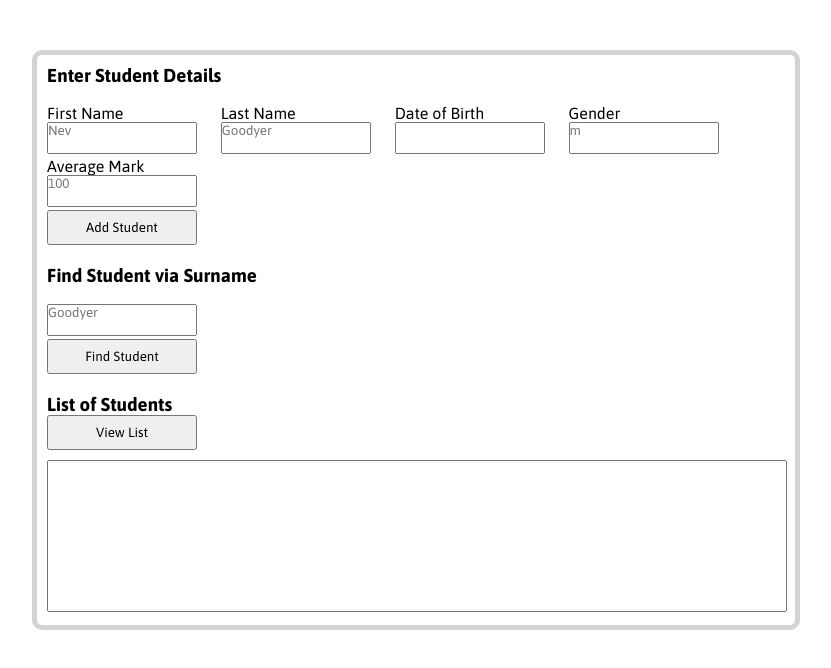
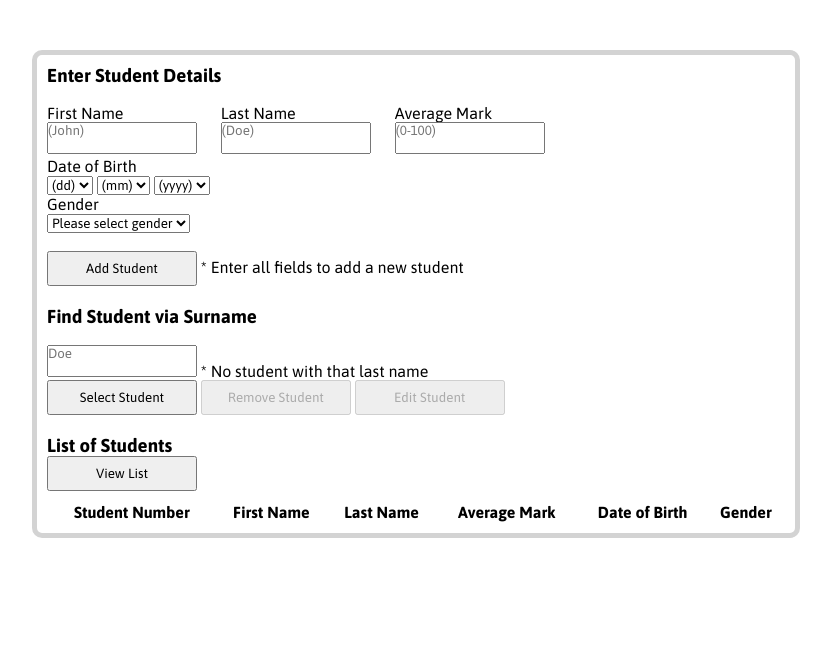
Before and after one commit to Rainh2001/Student-List, a plain HTML site: page index.html in a window 1280 px wide. Shown: the whole page, without its empty margins (224-1055 px from the left). Drawn offline with Linux system fonts and the light colour scheme.

Commit message:
Update index.html

```diff
--- a/index.html
+++ b/index.html
@@ -15,34 +15,52 @@
                     <br />
                     <div class="entry-box">
                         <p>First Name</p>
-                         <textarea id="first-name" placeholder="Nev"></textarea>
+                         <textarea id="first-name" placeholder="(John)"></textarea>
                     </div>
                     <div class="entry-box">
                         <p>Last Name</p>
-                        <textarea id="last-name" placeholder="Goodyer"></textarea>
-                    </div>
-                    <div class="entry-box">
-                        <p>Date of Birth</p>
-                        <textarea id="dob"></textarea>
-                    </div>
-                    <div class="entry-box">
-                        <p>Gender</p>
-                        <textarea id="gender" placeholder="m"></textarea>
+                        <textarea id="last-name" placeholder="(Doe)"></textarea>
                     </div>
                     <div class="entry-box">
                         <p>Average Mark</p>
-                        <textarea id="avg-mark" placeholder="100"></textarea>
+                        <textarea id="avg-mark" placeholder="(0-100)"></textarea>
                     </div>
-
+                    <div id="drop-list-area">
+                        <div class="drop-down">
+                            <p>Date of Birth</p>
+                            <select id="day">
+                                <option value="" disabled selected>(dd)</option>
+                            </select>
+                            <select id="month">
+                                <option value="" disabled selected>(mm)</option>
+                            </select>
+                            <select id="year">
+                                <option value="" disabled selected>(yyyy)</option>
+                            </select>
+                        </div>
+                        <div class="drop-down">
+                            <p>Gender</p>
+                            <select id="gender" placeholder="male">
+                                <option value="" disabled selected>Please select gender</option>
+                                <option value="M">Male</option>
+                                <option value="F">Female</option>
+                                <option value="O">Other</option>
+                            </select>
+                        </div>
+                    </div>
                     <br />
                     <button class="btn" type="button" onclick="addStudent()">Add Student</button>
+                    <span id="required">* Enter all fields to add a new student</span>
 
                     <div id="query-section">
                         <h3>Find Student via Surname</h3>
                         <br />
-                        <textarea id="query" placeholder="Goodyer"></textarea>
+                        <textarea id="query" placeholder="Doe"></textarea>
+                        <span id="not-found">* No student with that last name</span>
                         <br />
-                        <button onclick="findStudent()" class="btn" type="button">Find Student</button>
+                        <button onclick="selectStudent()" class="btn" type="button" id="select">Select Student</button>
+                        <button onclick="removeStudent()" class="btn" type="button" id="remove" disabled>Remove Student</button>
+                        <button onclick="editStudent()" class="btn" type="button" id="edit" disabled>Edit Student</button>
                     </div>
 
                 </div>
@@ -50,7 +68,16 @@
                 <div id="student-info">
                     <h3>List of Students</h3>
                     <button class="btn" type="button" onclick="printStudents()">View List</button>
-                    <textarea id="student-list" rows="10"></textarea>
+                    <table id="student-list">
+                        <tr>
+                            <th>Student Number</th>
+                            <th>First Name</th>
+                            <th>Last Name</th>
+                            <th>Average Mark</th>
+                            <th>Date of Birth</th>
+                            <th>Gender</th>
+                        </tr>
+                    </table>
                 </div>
             </div>
         </div>
```
